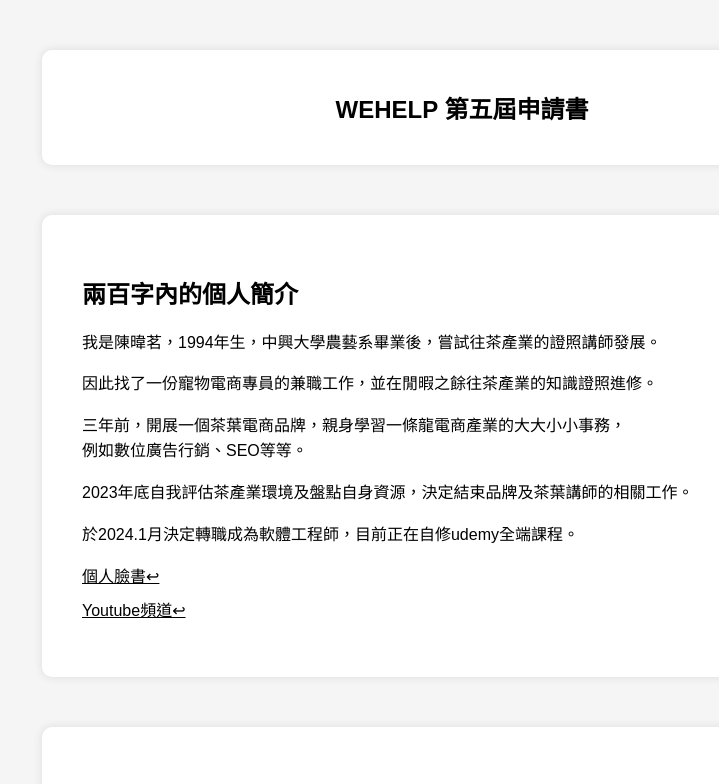
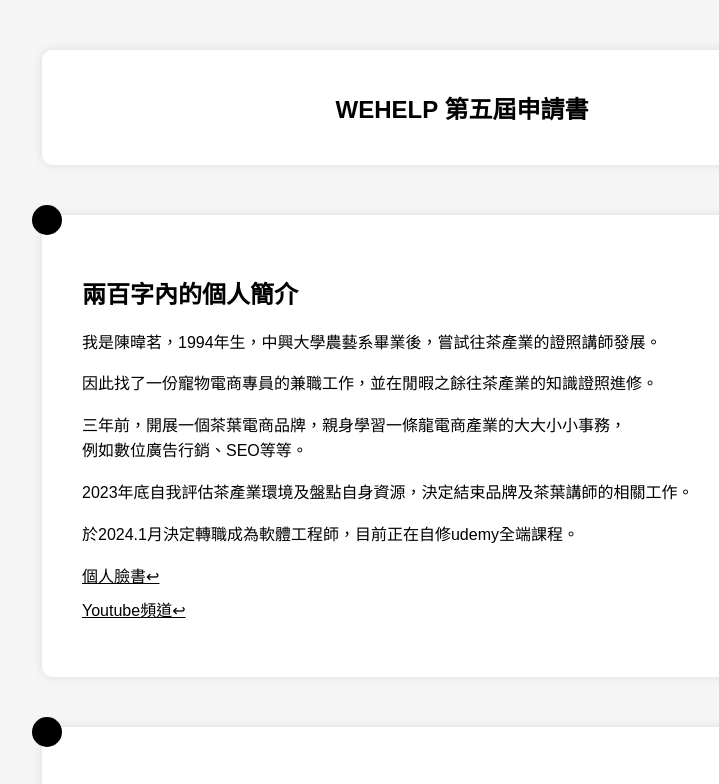
Before and after one commit to vincentchen0606/wehelp-apply, a plain HTML site: page index.html in a window 1280 px wide. Shown: the top 784 px of the page, without its empty margins (178-897 px from the left). Drawn offline with Linux system fonts and the light colour scheme.

Commit message:
Add files via upload
新增card左上小圓點

```diff
--- a/wehelp.css
+++ b/wehelp.css
@@ -32,6 +32,7 @@ body {
   padding: 20px;
   background-color: #fff;
   box-shadow: 0 0 10px rgba(0, 0, 0, 0.1);
+  position: relative;
 }
 .title {
   border-radius: 10px;
@@ -60,7 +61,7 @@ a {
   margin-right: 5px; /* 調整點和內容距離 */
 }
 
-/* .card:after {
+.card::after {
   display: block;
   content: " ";
   position: absolute;
@@ -70,7 +71,7 @@ a {
   height: 30px;
   border-radius: 50%;
   background-color: black;
-} */
+}
 .underline {
   text-decoration: underline;
 }
```
